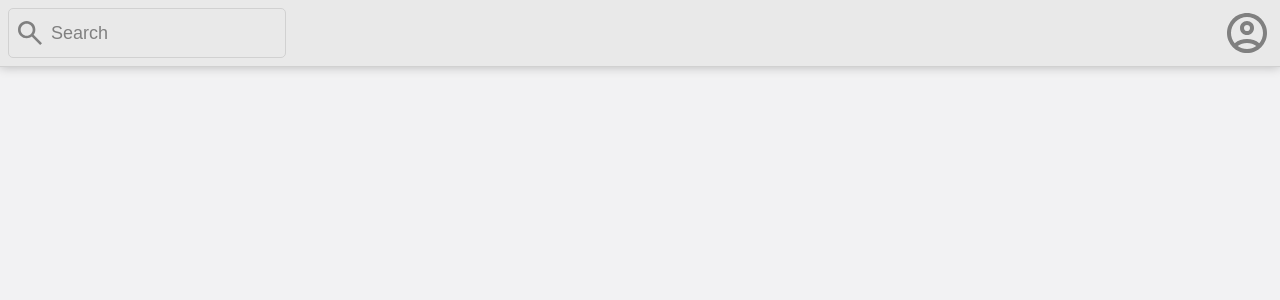
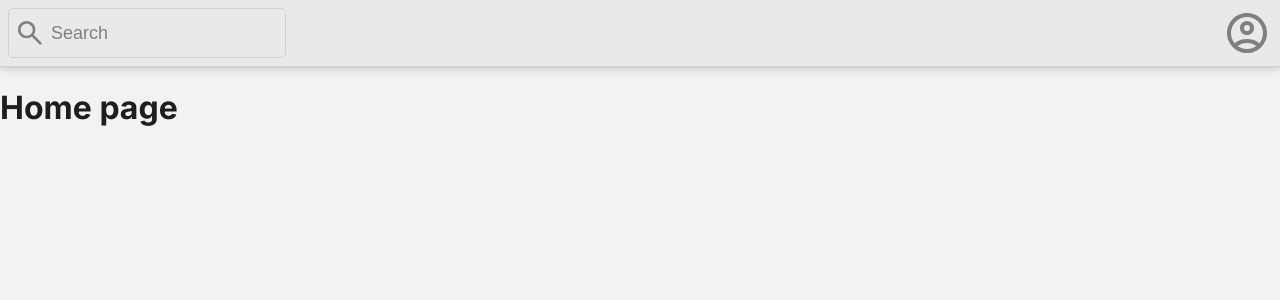
Before and after one commit to Te1epuzik/lms, a Next.js app: page /next-lms/ in a window 1280 px wide. Shown: the top 300 px of the page. Built offline with nearby package versions, Linux system fonts and the light colour scheme.

Commit message:
refactor: SignInWindow & sticky header
	Sign-in page content moved to client widget
SignInWindow, sign-in page now is server component
	Made sticky position to header

```diff
--- a/src/app/page.module.scss
+++ b/src/app/page.module.scss
@@ -3,5 +3,5 @@
 
 .container {
 	width: 100%;
-	height: 80rem;
+	height: 100vh;
 }
--- a/src/app/page.tsx
+++ b/src/app/page.tsx
@@ -1,7 +1,7 @@
-import styles from './page.module.scss'
+import styles from "./page.module.scss";
 
 export default function Home() {
-  return (
-    <div className={styles['container']}></div>
-  )
+  return <div className="container">
+		<h1 className={styles["title"]}>Home page</h1>
+	</div>;
 }
--- a/src/globals.scss
+++ b/src/globals.scss
@@ -37,6 +37,7 @@ html {
 
 html,
 body {
+	height: 100vh;
   max-width: 100vw;
   overflow-x: hidden;
 }
@@ -73,3 +74,8 @@ button {
 .active:hover {
 	background-color: var(--color-background) !important;
 }
+
+.container {
+	width: 100vw;
+	height: 100vh;
+}
--- a/src/widgets/Header/styles/header.module.scss
+++ b/src/widgets/Header/styles/header.module.scss
@@ -1,6 +1,9 @@
 @use "@/variables.module.scss" as *;
 
 .header {
+	position: sticky;
+	top: 0;
+	z-index: 100;
 	background-color: var(--color-widget-background);
 	height: fit-content;
 	border-bottom: $border-widget;
--- /dev/null
+++ b/src/widgets/SignInWindow/components/SignInWindow.tsx
@@ -0,0 +1,29 @@
+"use client";
+
+import { Button } from "@/shared";
+import { useAuthStore } from "@/store";
+import { redirect } from "next/navigation";
+
+export const SignInWindow = () => {
+  const signIn = useAuthStore((state) => state.signIn);
+
+  const handleSignIn = (role: "student" | "teacher") => {
+    signIn("token", role);
+    redirect("/");
+  };
+  return (
+    <div
+      style={{
+        height: "400px",
+      }}
+    >
+      <h2>Sign IN page</h2>
+      <Button onClick={() => handleSignIn("student")} type="button">
+        Enter as a student
+      </Button>
+      <Button onClick={() => handleSignIn("teacher")} type="button">
+        Enter as a teacher
+      </Button>
+    </div>
+  );
+};
--- a/src/widgets/index.ts
+++ b/src/widgets/index.ts
@@ -1 +1,2 @@
 export * from "./Header/components/Header";
+export * from "./SignInWindow/components/SignInWindow";
```
Also changed, not shown: src/app/sign-in/page.tsx (+7 -20 lines).
